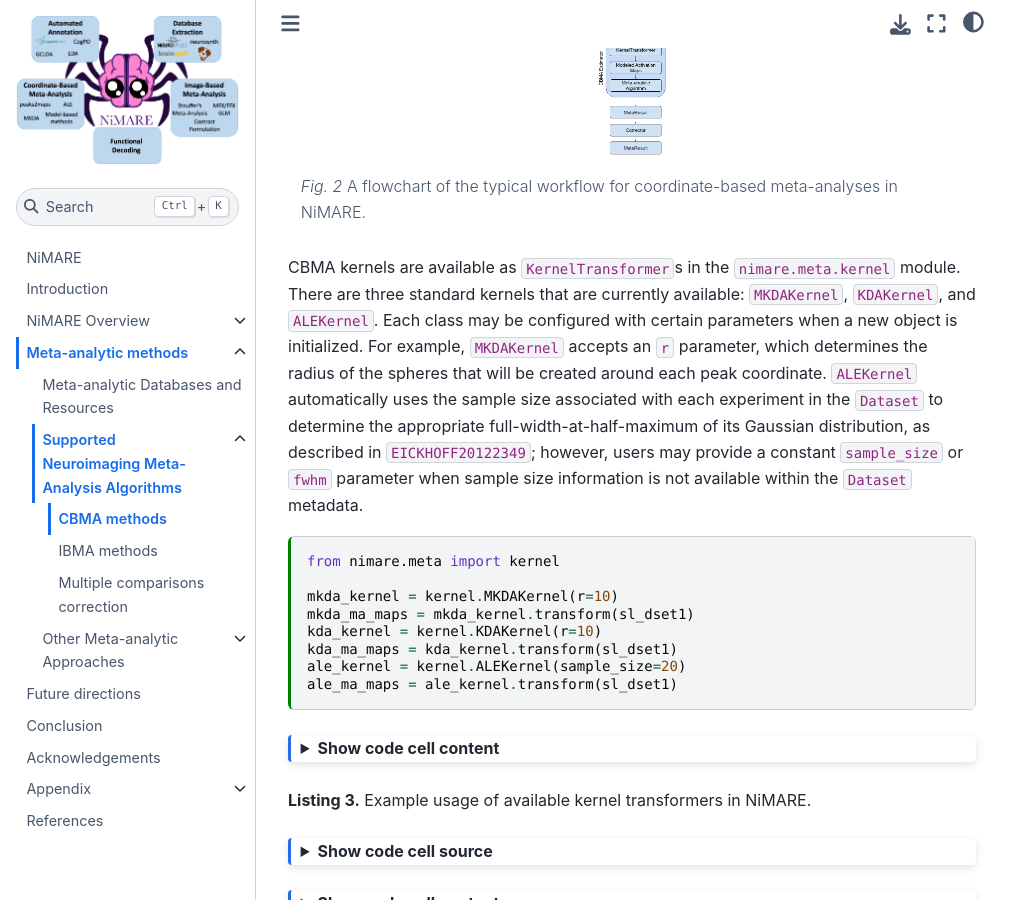
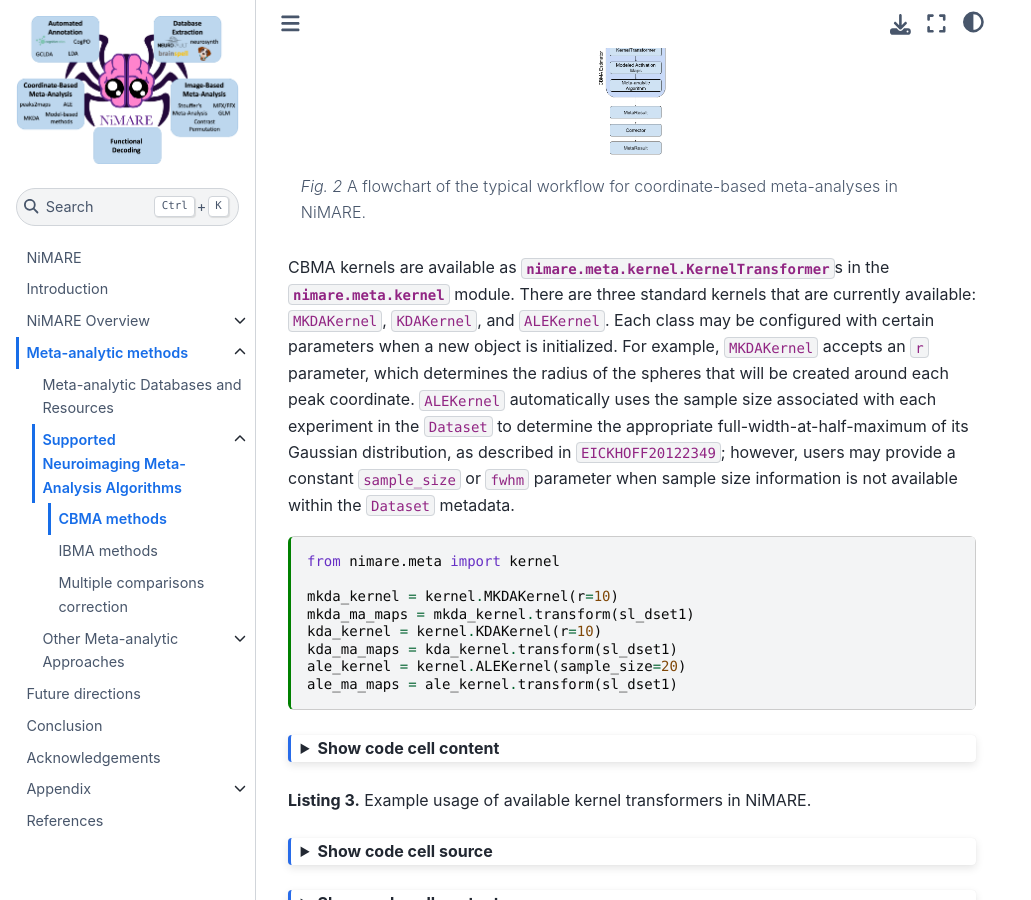
Before and after one commit to NBCLab/nimare-paper, a Jupyter Book: the page built from content/cbma.md, in a window 1280 px wide and 900 px high, scrolled down 754 px. Shown: the whole window, without its empty margins (0-1031 px from the left). Built offline with Jupyter Book 1.0.4 settings and Sphinx 7.4.7 and the Sphinx Book theme 1.1.4, drawn with Linux system fonts in a browser that asks for light colours; cross-references to code outside the pages are shown as plain code; some of the changed text lies outside the part shown.

Commit message:
Add intersphinx_mapping. Doesn't work yet.
It keeps linking to subfolders of the Book. E.g., "nimare.meta.kernel" points to "file:///Users/taylor/Documents/nbc/nimare-paper/_build/html/nimare/generated/nimare.meta.kernel.html#module-nimare.meta.kernel"

````diff
--- a/_config.yml
+++ b/_config.yml
@@ -7,3 +7,5 @@
 sphinx:
   config:
     bibtex_reference_style: author_year
+    intersphinx_mapping:
+      nimare: (https://nimare.readthedocs.io/en/stable, None)
--- a/content/cbma.md
+++ b/content/cbma.md
@@ -58,7 +58,7 @@
 A flowchart of the typical workflow for coordinate-based meta-analyses in NiMARE.
 ```
 
-CBMA kernels are available as `KernelTransformer`s in the `nimare.meta.kernel` module.
+CBMA kernels are available as {py:class}`nimare.meta.kernel.KernelTransformer`s in the {py:mod}`nimare.meta.kernel` module.
 There are three standard kernels that are currently available: `MKDAKernel`, `KDAKernel`, and `ALEKernel`.
 Each class may be configured with certain parameters when a new object is initialized.
 For example, `MKDAKernel` accepts an `r` parameter, which determines the radius of the spheres that will be created around each peak coordinate.
@@ -410,4 +410,4 @@
 +++
 
 A number of other coordinate-based meta-analysis algorithms exist which are not yet implemented in NiMARE.
-We describe these algorithms briefly in {doc}`future_directions.md`.
+We describe these algorithms briefly in {doc}`../future_directions.md`.
````
